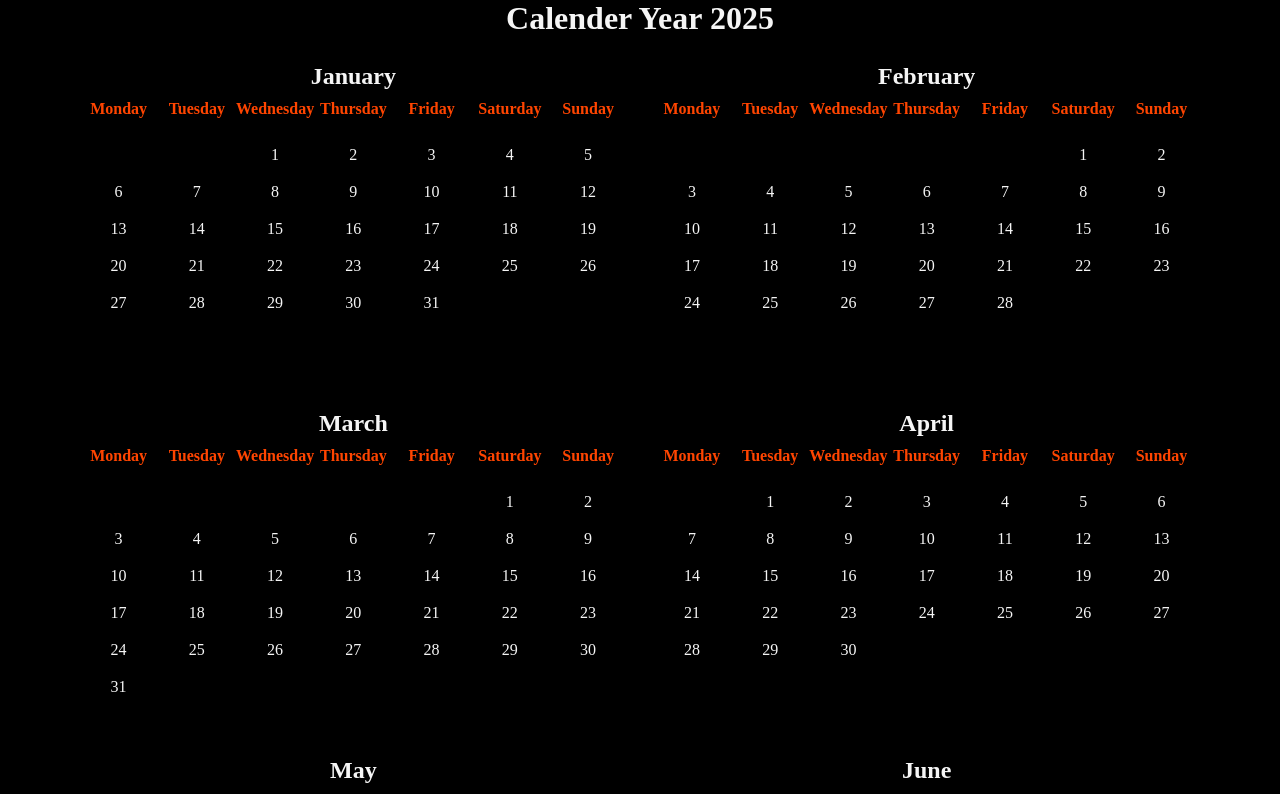
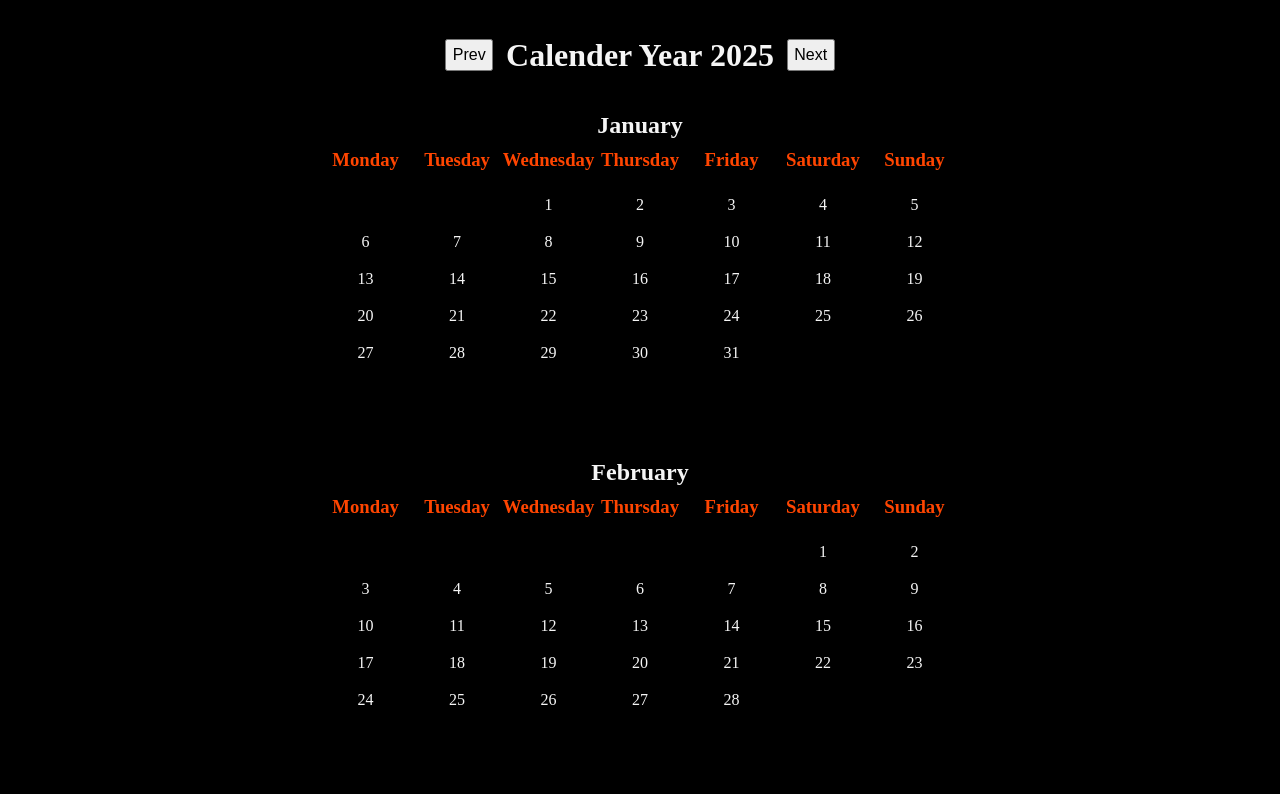
Before and after one commit to Guy0017/calendar-fe, a React (Vite) app: page / in a window 1280 px wide. Shown: the top 794 px of the page. Built offline with nearby package versions, Linux system fonts and the light colour scheme.

Commit message:
increase or decrease year buttons

```diff
--- a/src/App.css
+++ b/src/App.css
@@ -11,6 +11,10 @@
 body {
   background-color: black;
   color: whitesmoke;
+}
+
+header {
+  margin: 1%;
 }
 
 h1,
@@ -27,14 +31,27 @@ h2 {
   font-size: 1.5rem;
 }
 
-h3 {
+button {
+  display: flex;
+  align-items: center;
+  justify-content: center;
+  padding: 0.5rem;
   font-size: 1rem;
+  max-width: 3rem;
+  max-height: 2rem;
+}
+
+.header-container {
+  display: flex;
+  place-content: center;
+  margin-top: 1.5rem;
+  place-items: center;
 }
 
 .months-container {
   display: flex;
   flex-wrap: wrap;
-  place-content: center;
+  justify-content: space-evenly;
 }
 
 .month-container {
--- a/src/App.jsx
+++ b/src/App.jsx
@@ -17,9 +17,7 @@ function App() {
     generateHeadings();
   }, [year, locale]);
 
-  useEffect(() => {
-    calendar[year] && console.log(calendar[year]);
-  }, [calendar]);
+  useEffect(() => {}, [calendar]);
 
   function generateHeadings() {
     const localeMonths = [];
@@ -70,7 +68,7 @@ function App() {
 
   return (
     <main>
-      <Header year={year} />
+      <Header year={year} setYear={setYear} />
 
       <div className="months-container">
         {calendar[year] &&
--- a/src/components/Header.jsx
+++ b/src/components/Header.jsx
@@ -1,10 +1,26 @@
-function Header({ year }) {
+import { useEffect } from 'react';
+
+function Header({ year, setYear }) {
+  useEffect(() => {}, [year]);
+
   const header = `Calender Year ${year}`;
 
+  function changeYear(change) {
+    setYear(year + change);
+  }
+
   return (
-    <header>
-      <h1>{header}</h1>
-    </header>
+    <div className="header-container">
+      <button onClick={() => changeYear(-1)} className="button-prev">
+        Prev
+      </button>
+      <header>
+        <h1>{header}</h1>
+      </header>
+      <button onClick={() => changeYear(+1)} className="button-next">
+        Next
+      </button>
+    </div>
   );
 }
 
```
